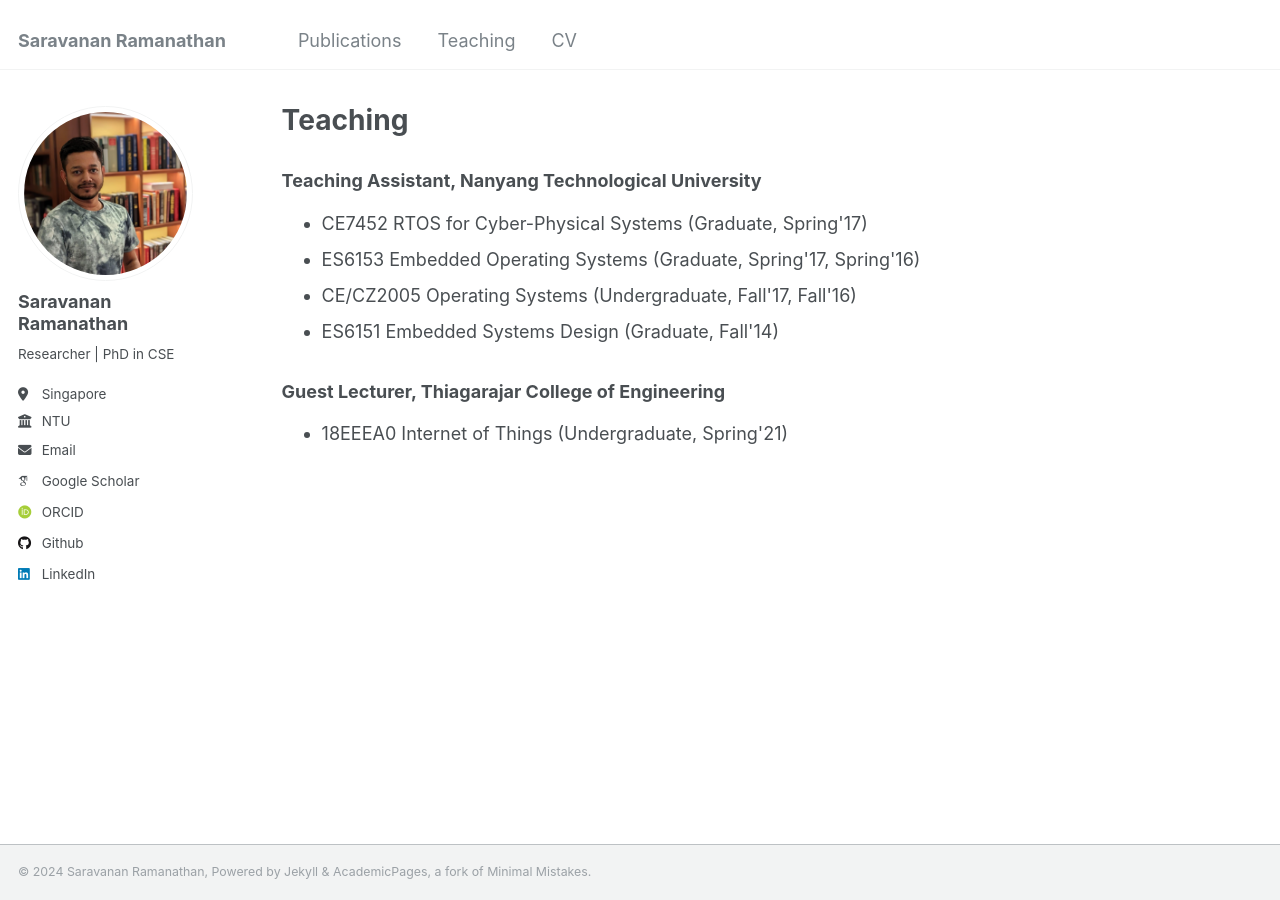
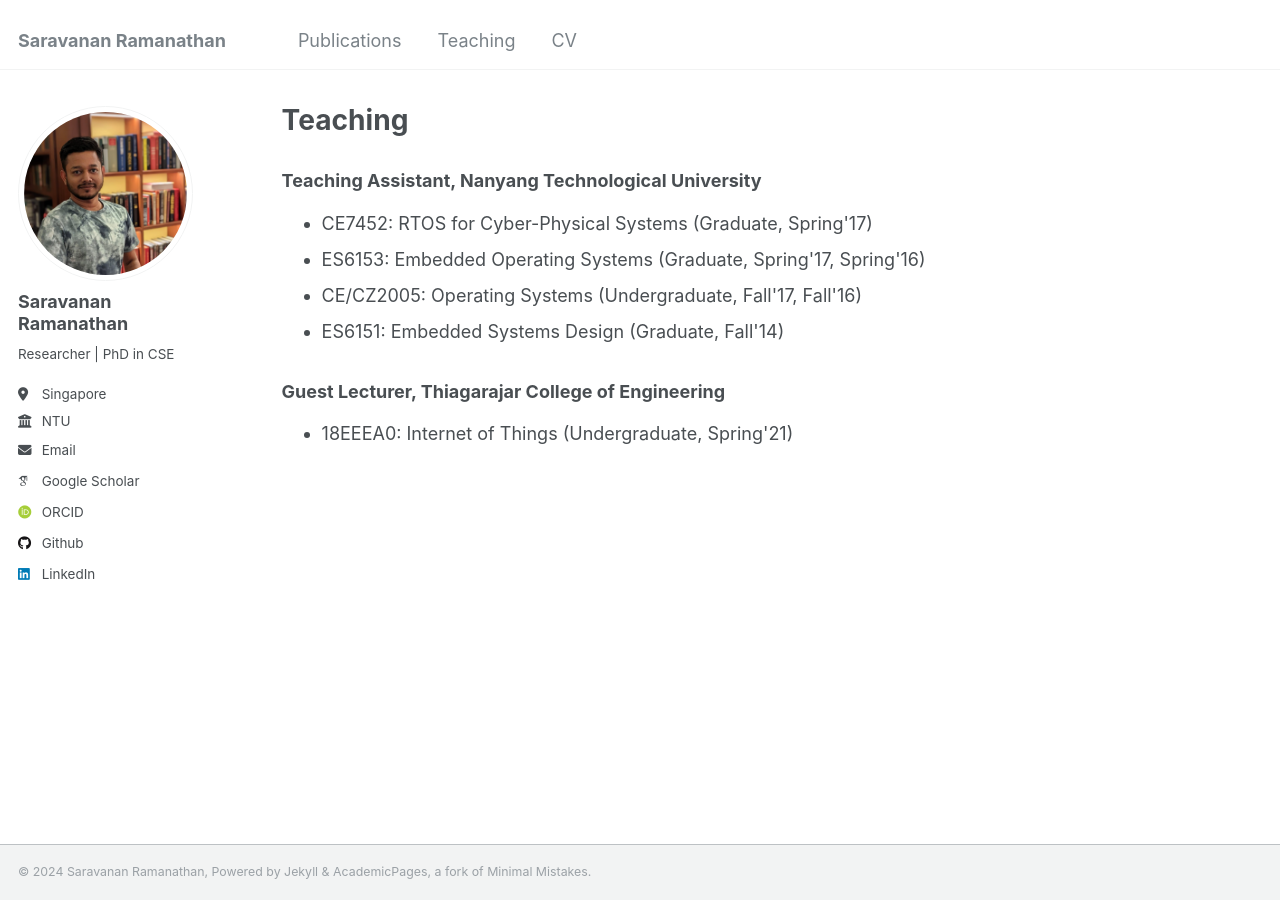
Before and after one commit to saravana016/saravana016.github.io, a Jekyll site: the page built from _pages/teaching.html, in a window 1280 px wide. Built offline with Jekyll 4.4.1, drawn with Linux system fonts in a browser that asks for light colours; some web fonts are replaced.

```diff
--- a/_pages/teaching.html
+++ b/_pages/teaching.html
@@ -10,16 +10,16 @@ author_profile: true
 <h3> Teaching Assistant, Nanyang Technological University </h3>
 
 <ul>
-  <li> CE7452 RTOS for Cyber-Physical Systems (Graduate, Spring'17) </li>
-  <li> ES6153 Embedded Operating Systems (Graduate, Spring'17, Spring'16) </li>
-  <li> CE/CZ2005 Operating Systems (Undergraduate, Fall'17, Fall'16) </li>
-  <li> ES6151 Embedded Systems Design (Graduate, Fall'14) </li>
+  <li> CE7452: RTOS for Cyber-Physical Systems (Graduate, Spring'17) </li>
+  <li> ES6153: Embedded Operating Systems (Graduate, Spring'17, Spring'16) </li>
+  <li> CE/CZ2005: Operating Systems (Undergraduate, Fall'17, Fall'16) </li>
+  <li> ES6151: Embedded Systems Design (Graduate, Fall'14) </li>
 </ul>
 
 <h3> Guest Lecturer, Thiagarajar College of Engineering </h3>
 
 <ul>
-  <li> 18EEEA0 Internet of Things (Undergraduate, Spring'21) </li>
+  <li> 18EEEA0: Internet of Things (Undergraduate, Spring'21) </li>
 </ul>
 
 <!--
```
